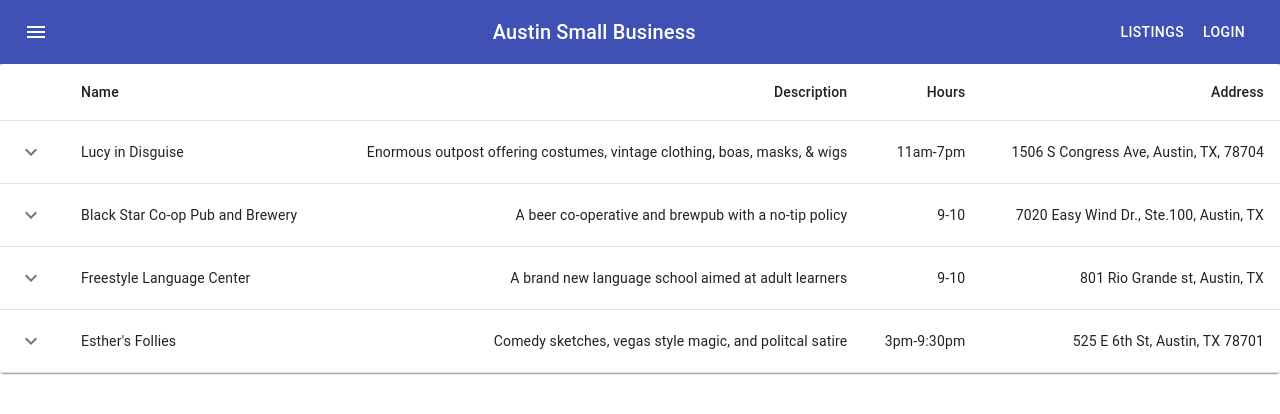
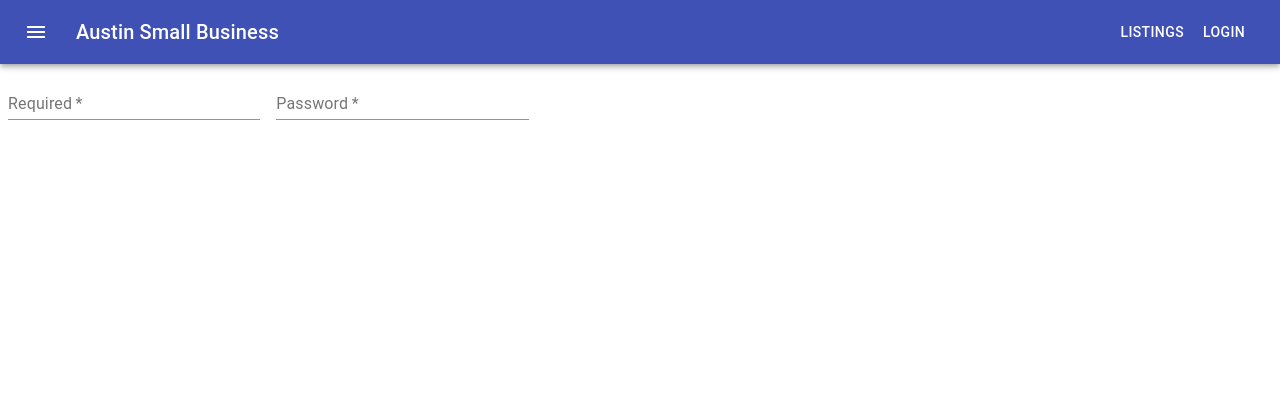
Before and after one commit to Dwaylan/Small-business-app, a React (Create React App) app: page /login in a window 1280 px wide. Shown: the top 414 px of the page. Built offline with nearby package versions, Linux system fonts and the light colour scheme.

Commit message:
adding routes

```diff
--- a/src/App.js
+++ b/src/App.js
@@ -1,12 +1,9 @@
 import "./App.css";
-import Nav from "./Components/Nav";
-import Maps from "./Components/Maps";
 import Landingpage from "./Components/Landingpage";
 
 function App() {
   return (
     <div className="App">
-      <Nav />
       <Landingpage />
     </div>
   );
--- a/src/Components/Landingpage/Landingpage.js
+++ b/src/Components/Landingpage/Landingpage.js
@@ -14,6 +14,8 @@
 import Paper from "@material-ui/core/Paper";
 import KeyboardArrowDownIcon from "@material-ui/icons/KeyboardArrowDown";
 import KeyboardArrowUpIcon from "@material-ui/icons/KeyboardArrowUp";
+import Nav from "../Nav";
+import Maps from "../Maps";
 
 const useRowStyles = makeStyles({
   root: {
@@ -98,6 +100,7 @@
 function CollapsibleTable() {
   return (
     <TableContainer component={Paper}>
+      <Nav />
       <Table aria-label="collapsible table">
         <TableHead>
           <TableRow>
--- /dev/null
+++ b/src/Components/Loginpage/Loginpage.js
@@ -0,0 +1,55 @@
+import React, { useState } from "react";
+import TextField from "@material-ui/core/TextField";
+import { makeStyles } from "@material-ui/core/styles";
+// import Buttons from "../Buttons";
+import Nav from "../Nav";
+
+const useStyles = makeStyles((theme) => ({
+  root: {
+    "& .MuiTextField-root": {
+      margin: theme.spacing(1),
+      width: "25ch",
+    },
+  },
+}));
+
+export default function FormPropsTextFields({ Login, error }) {
+  const classes = useStyles();
+
+  const [details, setDetails] = useState({ name: "", Password: "" });
+
+  const submitHandler = (e) => {
+    e.preventDefault();
+
+    Login(details);
+  };
+  return (
+    <form
+      className={classes.root}
+      noValidate
+      autoComplete="off"
+      onSubmit={submitHandler}
+    >
+      <Nav />
+      <div>
+        <TextField
+          required
+          id="name"
+          label="Required"
+          defaultValue="Username*"
+          onChange={(e) => setDetails({ ...details, name: e.target.value })}
+          value={details.name}
+        />
+        <TextField
+          required
+          id="Password"
+          label="Password"
+          type="password"
+          autoComplete="current-password"
+          onChange={(e) => setDetails({ ...details, Password: e.target.value })}
+          value={details.Password}
+        />
+      </div>
+    </form>
+  );
+}
--- /dev/null
+++ b/src/Components/Loginpage/index.js
@@ -0,0 +1,2 @@
+import Loginpage from "./Loginpage";
+export default Loginpage;
--- a/src/Components/Nav/Nav.js
+++ b/src/Components/Nav/Nav.js
@@ -38,7 +38,14 @@
             Austin Small Business
           </Typography>
           <Button color="inherit">Listings</Button>
-          <Button color="inherit">Login</Button>
+          <Button
+            color="inherit"
+            onClick={() => {
+              console.log("button was clicked");
+            }}
+          >
+            Login
+          </Button>
         </Toolbar>
       </AppBar>
     </div>
--- /dev/null
+++ b/src/Router.js
@@ -0,0 +1,32 @@
+import React, { Component } from "react";
+import { Switch, Route, Redirect } from "react-router";
+import LandingPage from "./Components/Landingpage";
+import cookie from "cookie";
+import Loginpage from "./Components/Loginpage";
+
+const checkAuth = () => {
+  const cookie = cookie.parse(document.cookie);
+  return (cookie = ["loggedIn"] ? true : false);
+};
+
+const ProtectedRoute = ({ component: Component, ...rest }) => {
+  return (
+    <Route
+      {...rest}
+      render={(props) =>
+        checkAuth() ? <Component {...props} /> : <Redirect to="/login" />
+      }
+    />
+  );
+};
+
+const Router = () => {
+  return (
+    <Switch>
+      <Route exact path="/" component={LandingPage} />
+      <Route exact path="/login" component={Loginpage} />
+    </Switch>
+  );
+};
+
+export default Router;
--- a/src/index.js
+++ b/src/index.js
@@ -1,15 +1,17 @@
-import React from 'react';
-import ReactDOM from 'react-dom';
-import './index.css';
-import App from './App';
-import reportWebVitals from './reportWebVitals';
+import reportWebVitals from "./reportWebVitals";
+import React from "react";
+import ReactDOM from "react-dom";
+import { BrowserRouter } from "react-router-dom";
+import Router from "./Router";
+import "./index.css";
+import App from "./App";
 
-ReactDOM.render(
-  <React.StrictMode>
-    <App />
-  </React.StrictMode>,
-  document.getElementById('root')
+const Main = () => (
+  <BrowserRouter>
+    <Router />
+  </BrowserRouter>
 );
+ReactDOM.render(<Main />, document.getElementById("root"));
 
 // If you want to start measuring performance in your app, pass a function
 // to log results (for example: reportWebVitals(console.log))
```
